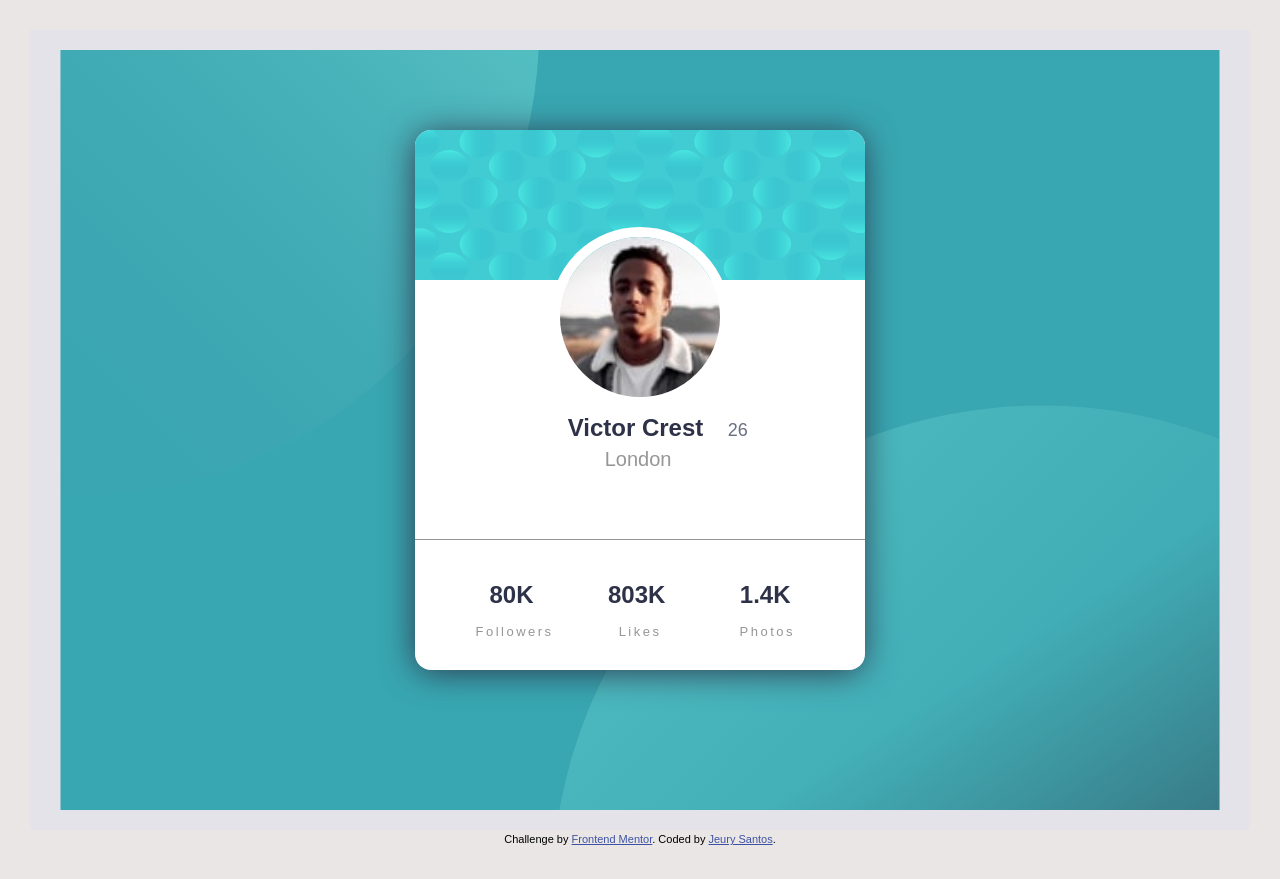
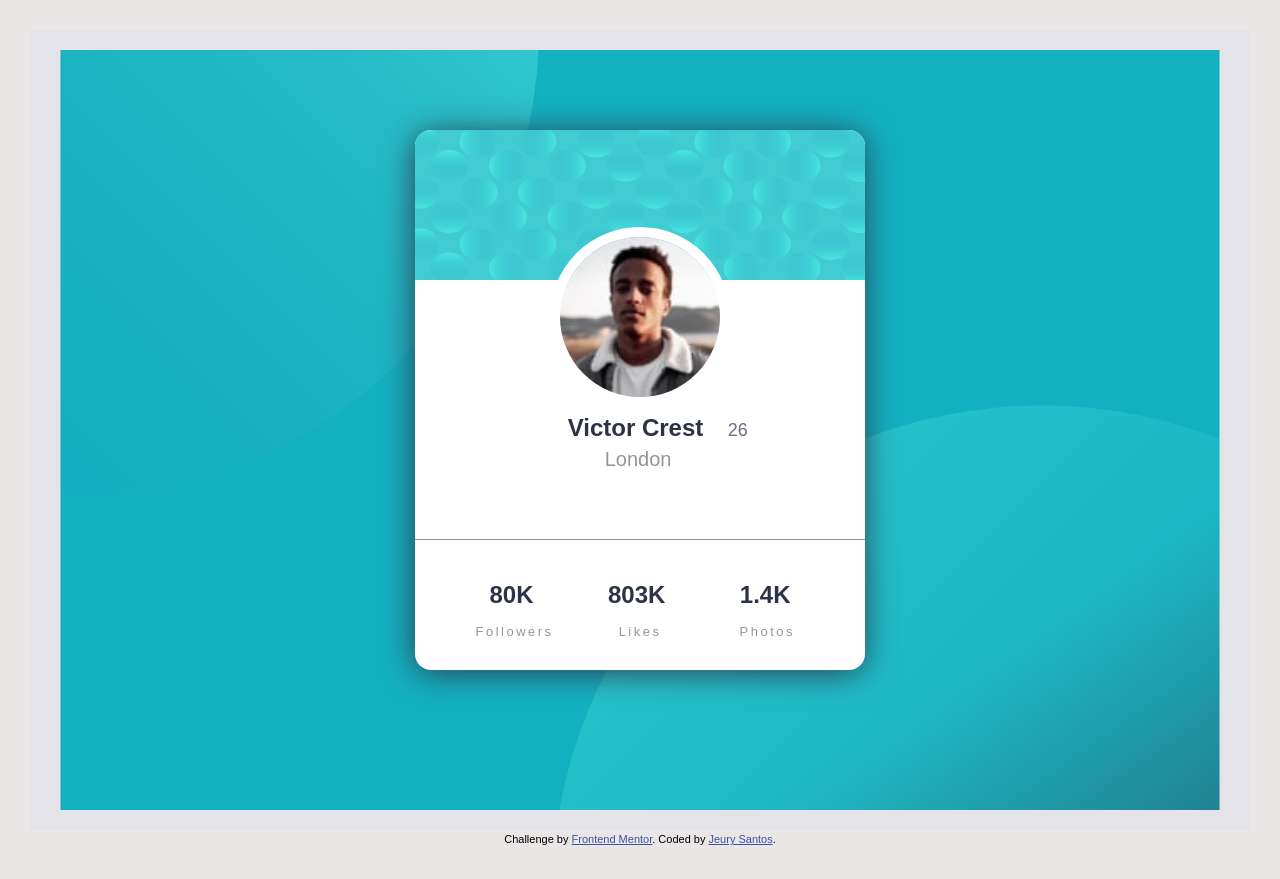
Before and after one commit to jeurysantos1/class1, a website: page index.html in a window 1280 px wide. Drawn offline with Linux system fonts and the light colour scheme.

Commit message:
Update style.css

```diff
--- a/style.css
+++ b/style.css
@@ -38,7 +38,7 @@ body {
     margin: 0;
     position: relative;
     background-image: linear-gradient(to right bottom, #00B6C7 80%, #2D3248 127%);
-    filter: grayscale(39%);
+    filter: grayscale(13%);
     width: 95%;
     height: 95%;
     top: 50%;
```
